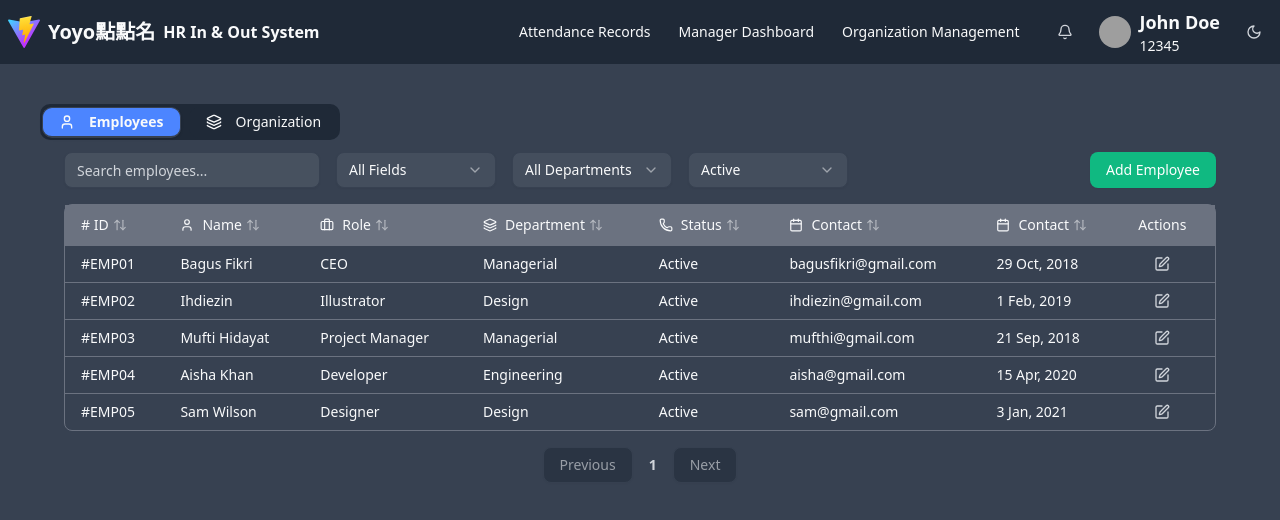
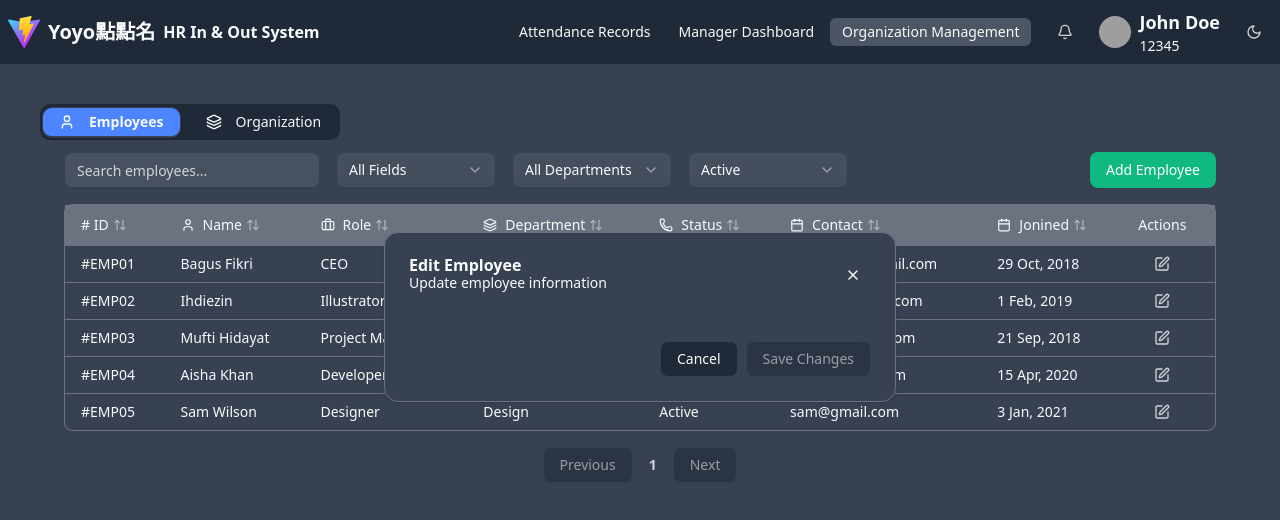
Before and after one commit to 113-2-cloud-native-G9/in-out-system, a React (Vite) app in the folder frontend/: page /organization-management in a window 1280 px wide. Both pictures are taken after a click on the icon 1162 px from the left and 263 px from the top of the page. Shown: the top 520 px of the page. Built offline with nearby package versions, Linux system fonts and the light colour scheme; grey boxes are pictures that could not be loaded.

Commit message:
Update EditEmployee

```diff
--- /dev/null
+++ b/frontend/src/components/custom/EditEmployeeCard .tsx
@@ -0,0 +1,40 @@
+import React from "react";
+import { Button } from "@/components/ui/button";
+import { Card, CardContent, CardDescription, CardFooter, CardHeader, CardTitle } from "@/components/ui/card";
+import { X } from 'lucide-react';
+
+interface EditEmployeeCardProps {
+  closeForm: () => void;
+}
+
+const EditEmployeeCard = ({ closeForm }: EditEmployeeCardProps) => {
+  return (
+    <div className="fixed inset-0 flex items-center justify-center z-50">
+      <Card className="w-full max-w-lg">
+        <CardHeader className="flex flex-row items-center justify-between">
+          <div>
+            <CardTitle>Edit Employee</CardTitle>
+            <CardDescription>Update employee information</CardDescription>
+          </div>
+          <Button
+            variant="ghost"
+            size="icon"
+            className="rounded-full"
+            onClick={closeForm}
+          >
+            <X size={18} />
+          </Button>
+        </CardHeader>
+        <CardContent className="space-y-4">
+          {/* Add the form fields here when you're ready */}
+        </CardContent>
+        <CardFooter className="flex justify-end space-x-2">
+          <Button variant="outline" onClick={closeForm}>Cancel</Button>
+          <Button variant="outline" disabled>Save Changes</Button>
+        </CardFooter>
+      </Card>
+    </div>
+  );
+};
+
+export default EditEmployeeCard;
--- a/frontend/src/components/custom/menu.tsx
+++ b/frontend/src/components/custom/menu.tsx
@@ -1,4 +1,4 @@
-import { Link } from 'react-router-dom';
+import { Link, useLocation } from 'react-router-dom';
 import { Button } from "@/components/ui/button";
 import { Bell, MenuIcon } from 'lucide-react';
 import { ModeToggle } from "@/components/custom/modeToggle";
@@ -20,6 +20,7 @@ interface MenuProps {
 export function Menu({ className, items = [] }: MenuProps) {
     const { user } = useUser();
     const [isMenuOpen, setIsMenuOpen] = useState(false);
+    const location = useLocation();
 
     return (
         <nav className={`bg-background text-foreground p-2 flex items-center justify-between ${className}`}>
@@ -45,7 +46,7 @@ export function Menu({ className, items = [] }: MenuProps) {
                             <Link
                                 key={item.name}
                                 to={item.path}
-                                className="text-foreground px-3 py-1 rounded-full text-sm font-medium hover:bg-popover transition duration-150 ease-in-out"
+                                className={`text-foreground px-3 py-1 rounded-sm text-sm font-medium hover:bg-popover transition duration-150 ease-in-out ${location.pathname === item.path ? 'bg-popover ' : ''}`}
                             >
                                 {item.name}
                             </Link>
--- a/frontend/src/index.css
+++ b/frontend/src/index.css
@@ -64,7 +64,7 @@
     --chart-5: #F472B6; /* Pink for chart 5 */
     --sidebar: #1F2937; /* Dark sidebar */
     --sidebar-foreground: #F9FAFB; /* Light text in sidebar */
-    --sidebar-primary: #2563EB; /* Blue for sidebar primary elements */
+    --sidebar-primary: #5a88ea; /* Blue for sidebar primary elements */
     --sidebar-primary-foreground: #FFFFFF; /* White text on primary sidebar elements */
     --sidebar-accent: #10B981; /* Green for sidebar accent */
     --sidebar-accent-foreground: #FFFFFF; /* White text on sidebar accent */
--- a/frontend/src/pages/EmployeeListSubPage.tsx
+++ b/frontend/src/pages/EmployeeListSubPage.tsx
@@ -17,7 +17,7 @@ import {
   SelectTrigger,
   SelectValue,
 } from "@/components/ui/select";
-
+import EditEmployeeCard from "@/components/custom/EditEmployeeCard ";
 // Define employee type
 interface Employee {
   id: string;
@@ -43,10 +43,11 @@ const EmployeeListPage = () => {
   const [selectedStatus, setSelectedStatus] = useState<string>('Active');
   const [selectedField, setSelectedField] = useState<FieldFilterOption>('all');
   const [selectedDepartment, setSelectedDepartment] = useState<string>('all');
-  const [editingEmployee, setEditingEmployee] = useState<number | null>(null);
+  const [editingEmployee, setEditingEmployee] = useState<string | null>(null);
   const [currentPage, setCurrentPage] = useState<number>(1);
   const [sortField, setSortField] = useState<SortField>(null);
   const [sortDirection, setSortDirection] = useState<SortDirection>(null);
+  const [showEditCard, setShowEditCard] = useState<boolean>(false);
   const itemsPerPage: number = 10;
 
   // Example employee data
@@ -114,9 +115,15 @@ const EmployeeListPage = () => {
     }
   };
 
+  const closeEditForm = () => {
+    setEditingEmployee(null);
+    setShowEditCard(false);
+  };
+
   // Handle the click of the edit icon
-  const handleEdit = (employeeId: number): void => {
+  const handleEdit = (employeeId: string): void => {
     setEditingEmployee(employeeId);
+    setShowEditCard(true);
     console.log(`Editing employee with ID: ${employeeId}`);
   };
 
@@ -177,7 +184,7 @@ const EmployeeListPage = () => {
             <SelectTrigger className="w-40">
               <SelectValue placeholder="Filter by field" />
             </SelectTrigger>
-            <SelectContent>
+            <SelectContent className='bg-card'>
               <SelectItem value="all">All Fields</SelectItem>
               <SelectItem value="name">Name</SelectItem>
               <SelectItem value="role">Role</SelectItem>
@@ -195,7 +202,7 @@ const EmployeeListPage = () => {
             <SelectTrigger className="w-40">
               <SelectValue placeholder="Department" />
             </SelectTrigger>
-            <SelectContent>
+            <SelectContent className='bg-card'>
               {departments.map((dept) => (
                 <SelectItem key={dept} value={dept}>
                   {dept === 'all' ? 'All Departments' : dept}
@@ -212,7 +219,7 @@ const EmployeeListPage = () => {
             <SelectTrigger className="w-40">
               <SelectValue placeholder="Status" />
             </SelectTrigger>
-            <SelectContent>
+            <SelectContent className='bg-card'>
               <SelectItem value="Active">Active</SelectItem>
               <SelectItem value="Inactive">Inactive</SelectItem>
               <SelectItem value="On Leave">On Leave</SelectItem>
@@ -282,7 +289,7 @@ const EmployeeListPage = () => {
                 onClick={() => handleSort('joined')}
               >
                 <div className="flex items-center">
-                  <Calendar size={14} className="mr-2" /> Contact {renderSortIcon('joined')}
+                  <Calendar size={14} className="mr-2" /> Jonined {renderSortIcon('joined')}
                 </div>
               </TableHead>
               <TableHead className="px-4 py-2">
@@ -292,7 +299,7 @@ const EmployeeListPage = () => {
           </TableHeader>
           <TableBody>
             {currentEmployees.length > 0 ? (
-              currentEmployees.map((employee, index) => (
+              currentEmployees.map((employee) => (
                 <TableRow key={employee.id} className="hover:bg-chart-1/20">
                   <TableCell className="px-4 py-2">{employee.id}</TableCell>
                   <TableCell className="px-4 py-2">{employee.name}</TableCell>
@@ -305,7 +312,7 @@ const EmployeeListPage = () => {
                     <Edit
                       size={16}
                       className="text-secondary cursor-pointer hover:text-primary"
-                      onClick={() => handleEdit(index)}
+                      onClick={() => handleEdit(employee.id)}
                     />
                   </TableCell>
                 </TableRow>
@@ -361,7 +368,14 @@ const EmployeeListPage = () => {
         >
           Next
         </Button>
+
       </div>
+      {/* Edit Employee Card (Temporarily Blank) */}
+      {showEditCard && editingEmployee && (
+        <EditEmployeeCard
+          closeForm={closeEditForm}
+        />
+      )}
     </div>
   );
 };
--- a/frontend/src/types/user.d.ts
+++ b/frontend/src/types/user.d.ts
@@ -11,6 +11,7 @@ export interface User {
     organization_name: string;
     status: "active" | "inactive";
     employee_icon: string;
+    hire_date: string;
 }
 
 export type UserState = "loggedIn" | "loggedOut" | "loading";
```
